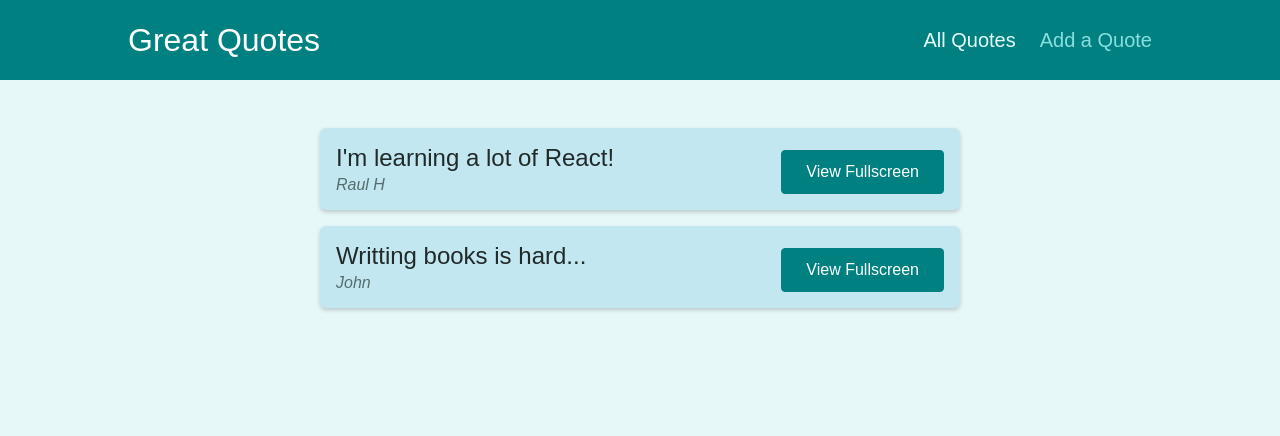
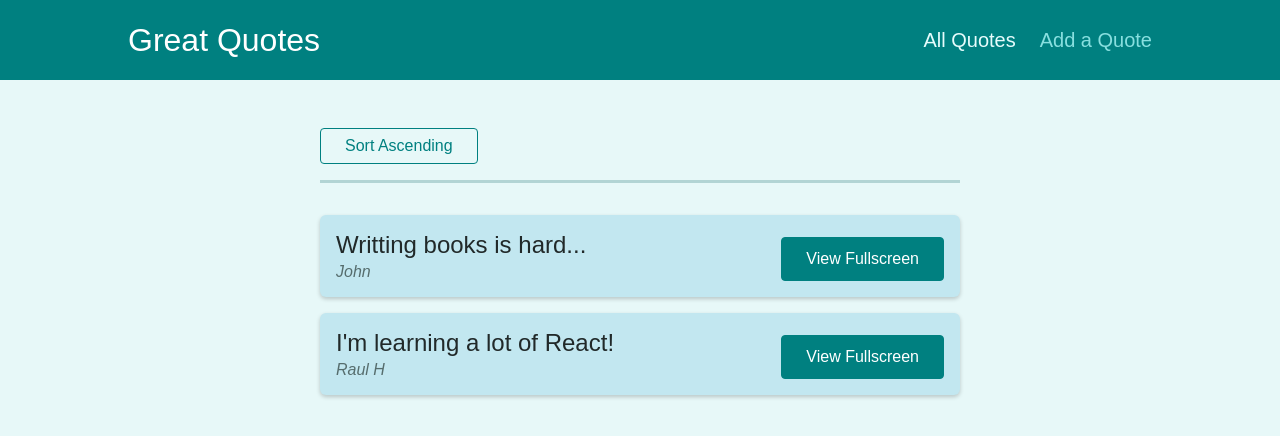
Before and after one commit to RaulHinojosa24/react-router-practice-project, a React (Vite) app: page /quotes in a window 1280 px wide. Shown: the top 436 px of the page. Built offline with nearby package versions, Linux system fonts and the light colour scheme.

Commit message:
Working with Query Parameters

```diff
--- a/src/components/quotes/QuoteList.jsx
+++ b/src/components/quotes/QuoteList.jsx
@@ -1,13 +1,41 @@
 import { Fragment } from "react";
+import { useHistory, useLocation } from "react-router-dom";
 
 import QuoteItem from "./QuoteItem";
 import classes from "./QuoteList.module.css";
 
+const sortQuotes = (quotes, ascending) => {
+  return quotes.sort((quoteA, quoteB) => {
+    if (ascending) {
+      return quoteA.id > quoteB.id ? 1 : -1;
+    } else {
+      return quoteA.id < quoteB.id ? 1 : -1;
+    }
+  });
+};
+
 const QuoteList = (props) => {
+  const history = useHistory();
+  const location = useLocation();
+
+  const queryParams = new URLSearchParams(location.search);
+  const isSortingAscending = queryParams.get("sort") === "asc";
+
+  const sortedQuotes = sortQuotes(props.quotes, isSortingAscending);
+
+  const changeSortingHandler = () => {
+    history.replace(`/quotes?sort=${isSortingAscending ? "desc" : "asc"}`);
+  };
+
   return (
     <Fragment>
+      <div className={classes.sorting}>
+        <button onClick={changeSortingHandler}>
+          Sort {isSortingAscending ? "Descending" : "Ascending"}
+        </button>
+      </div>
       <ul className={classes.list}>
-        {props.quotes.map((quote) => (
+        {sortedQuotes.map((quote) => (
           <QuoteItem
             key={quote.id}
             id={quote.id}
```
